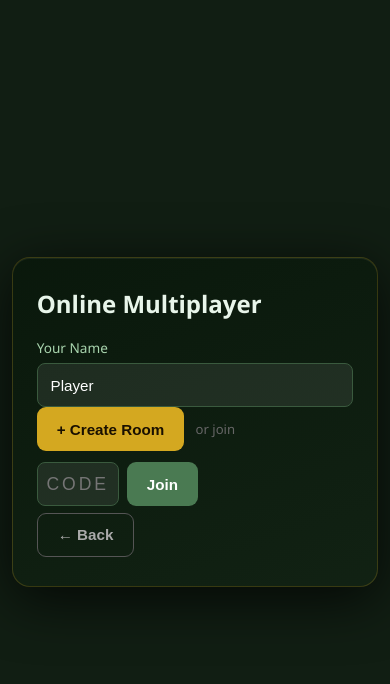
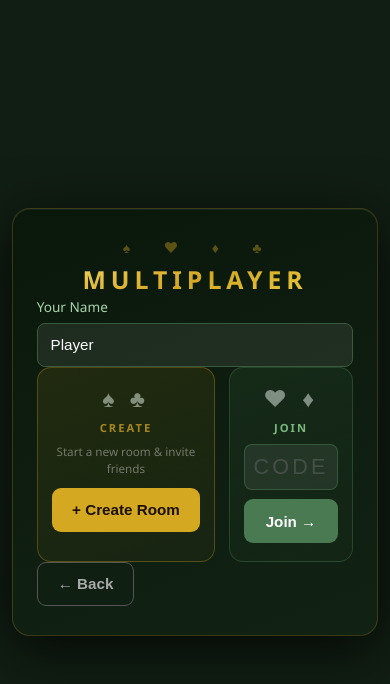
Before and after one commit to ThePanchuk/Shithead-Online, a website: page public/index.html in a window 390 px wide. Both pictures are taken after a click on the button "Pathetic Mode PVP". Drawn offline with Linux system fonts and the light colour scheme; no server answers.

Commit message:
Redesign online lobby screen with card-table elegance
- Two side-by-side action cards (Create / Join) with distinct gold/green styling
- Gold gradient "MULTIPLAYER" header with suit decorations
- Room code input now full-width inside the join card, large tracked font
- Lobby waiting panel gets a styled code box with large gold room code display
- Lobby player rows get card-border treatment; host gets gold highlight
- New CSS: .online-card, .online-header, .online-cards-row, .online-action-card,
  .create-card, .join-card, .action-card-*, .btn-block, .lobby-code-box, etc.
- Responsive: single-column stack at ≤380px
- Old unused classes (.online-split, .join-row, .or-divider, .room-code-label) removed

Co-Authored-By: Claude Sonnet 4.6 <noreply@anthropic.com>

```diff
--- a/public/index.html
+++ b/public/index.html
@@ -74,25 +74,41 @@
 
   <!-- ─── ONLINE LOBBY ───────────────────────────────── -->
   <div id="screen-online" class="screen">
-    <div class="menu-card">
-      <h2>Online Multiplayer</h2>
+    <div class="menu-card online-card">
+
+      <!-- ── Join / Create panel ── -->
       <div id="online-join-panel">
+        <div class="online-header">
+          <div class="online-header-suits">♠ &nbsp; ♥ &nbsp; ♦ &nbsp; ♣</div>
+          <h2 class="online-title">Multiplayer</h2>
+        </div>
         <div class="form-group">
           <label>Your Name</label>
           <input type="text" id="online-name" value="Player" maxlength="15" autocomplete="off">
         </div>
-        <div class="online-split">
-          <button class="btn btn-primary" id="btn-create-room">+ Create Room</button>
-          <span class="or-divider">or join</span>
-          <div class="join-row">
+        <div class="online-cards-row">
+          <div class="online-action-card create-card">
+            <div class="action-card-suits">♠ ♣</div>
+            <div class="action-card-title">Create</div>
+            <p class="action-card-desc">Start a new room&nbsp;&amp; invite friends</p>
+            <button class="btn btn-primary btn-block" id="btn-create-room">+ Create Room</button>
+          </div>
+          <div class="online-action-card join-card">
+            <div class="action-card-suits">♥ ♦</div>
+            <div class="action-card-title">Join</div>
             <input type="text" id="room-code-input" placeholder="CODE" maxlength="4" autocomplete="off">
-            <button class="btn btn-secondary" id="btn-join-room">Join</button>
+            <button class="btn btn-secondary btn-block" id="btn-join-room">Join →</button>
           </div>
         </div>
-        <button class="btn btn-ghost mt-sm" id="btn-online-back">← Back</button>
+        <button class="btn btn-ghost" id="btn-online-back">← Back</button>
       </div>
+
+      <!-- ── Lobby waiting panel ── -->
       <div id="online-lobby-panel" class="hidden">
-        <div class="room-code-label">Room Code: <strong id="room-code-display">----</strong></div>
+        <div class="lobby-code-box">
+          <span class="lobby-code-eyebrow">Room Code</span>
+          <strong id="room-code-display">----</strong>
+        </div>
         <div id="lobby-player-list"></div>
 
         <!-- Timer control — visible to host in Classic Mode only -->
@@ -117,6 +133,7 @@
           <button class="btn btn-primary hidden" id="btn-start-online">Start Game →</button>
         </div>
       </div>
+
     </div>
   </div>
 
--- a/public/style.css
+++ b/public/style.css
@@ -283,35 +283,146 @@ a { color: #7ec88a; }
 /* ═══════════════════════════════════════════════════════
    Online Lobby
    ═══════════════════════════════════════════════════════ */
-.online-split {
+
+/* Wider card to fit two action columns */
+.online-card { width: min(500px, 94vw); }
+
+/* ── Join/Create panel header ── */
+.online-header {
   display: flex;
+  flex-direction: column;
   align-items: center;
-  gap: .7rem;
-  flex-wrap: wrap;
+  gap: .28rem;
+  margin-bottom: .1rem;
 }
-.join-row { display: flex; gap: .5rem; align-items: center; }
-.or-divider { color: #666; font-size: .82rem; white-space: nowrap; }
+.online-header-suits {
+  font-size: .88rem;
+  letter-spacing: .4em;
+  color: rgba(212,168,32,.4);
+  user-select: none;
+}
+.online-title {
+  font-size: 1.55rem;
+  font-weight: 800;
+  letter-spacing: .2em;
+  text-transform: uppercase;
+  background: linear-gradient(160deg, #f0d060 0%, #d4a820 50%, #e8c840 100%);
+  -webkit-background-clip: text;
+  -webkit-text-fill-color: transparent;
+  background-clip: text;
+  margin: 0;
+}
 
+/* ── Two action cards side-by-side ── */
+.online-cards-row {
+  display: grid;
+  grid-template-columns: 1fr 1fr;
+  gap: .85rem;
+}
+.online-action-card {
+  display: flex;
+  flex-direction: column;
+  align-items: center;
+  gap: .6rem;
+  border-radius: 14px;
+  padding: 1.2rem .9rem 1.1rem;
+  text-align: center;
+}
+.create-card {
+  background: linear-gradient(160deg, rgba(212,168,32,.11) 0%, rgba(212,168,32,.04) 100%);
+  border: 1px solid rgba(212,168,32,.30);
+}
+.join-card {
+  background: linear-gradient(160deg, rgba(74,122,82,.15) 0%, rgba(74,122,82,.05) 100%);
+  border: 1px solid rgba(74,122,82,.38);
+}
+.action-card-suits {
+  font-size: 1.45rem;
+  letter-spacing: .2em;
+  opacity: .50;
+  user-select: none;
+  line-height: 1;
+}
+.action-card-title {
+  font-size: .7rem;
+  font-weight: 700;
+  letter-spacing: .18em;
+  text-transform: uppercase;
+  color: rgba(212,168,32,.75);
+}
+.join-card .action-card-title { color: #7ab87e; }
+.action-card-desc {
+  font-size: .73rem;
+  color: rgba(255,255,255,.38);
+  line-height: 1.45;
+  margin: 0;
+}
+.btn-block { width: 100%; }
+
+/* Code input inside join card — full width, big tracked letters */
 #room-code-input {
-  width: 82px;
-  background: rgba(255,255,255,.08);
-  border: 1px solid #3a5a3e;
+  width: 100%;
+  box-sizing: border-box;
+  background: rgba(255,255,255,.07);
+  border: 1px solid rgba(74,122,82,.5);
   border-radius: 8px;
-  padding: .55rem .5rem;
+  padding: .55rem .4rem;
   color: #fff;
-  font-size: 1.1rem;
+  font-size: 1.35rem;
   text-transform: uppercase;
-  letter-spacing: .18rem;
+  letter-spacing: .35rem;
   text-align: center;
   outline: none;
   min-height: 44px;
 }
+#room-code-input:focus { border-color: var(--gold); }
+#room-code-input::placeholder { letter-spacing: .2rem; opacity: .4; }
 
-.room-code-label  { font-size: 1rem; }
-.room-code-label strong { font-size: 1.55rem; letter-spacing: .2rem; color: var(--gold); }
-#lobby-player-list { display: flex; flex-direction: column; gap: .4rem; min-height: 56px; }
-.lobby-player { background: rgba(255,255,255,.07); border-radius: 7px; padding: .4rem .8rem; font-size: .9rem; }
-.lobby-player.host::after { content: ' 👑'; }
+/* Stack on very small phones */
+@media (max-width: 380px) { .online-cards-row { grid-template-columns: 1fr; } }
+
+/* ── Lobby panel ── */
+.lobby-code-box {
+  display: flex;
+  flex-direction: column;
+  align-items: center;
+  gap: .22rem;
+  background: linear-gradient(160deg, rgba(212,168,32,.10) 0%, rgba(212,168,32,.04) 100%);
+  border: 1px solid rgba(212,168,32,.28);
+  border-radius: 14px;
+  padding: .9rem 1.6rem;
+}
+.lobby-code-eyebrow {
+  font-size: .68rem;
+  font-weight: 700;
+  letter-spacing: .22em;
+  text-transform: uppercase;
+  color: rgba(212,168,32,.58);
+}
+.lobby-code-box strong {
+  font-size: 2.2rem;
+  letter-spacing: .4rem;
+  color: var(--gold);
+  text-shadow: 0 0 18px rgba(212,168,32,.28);
+  line-height: 1.1;
+}
+
+#lobby-player-list { display: flex; flex-direction: column; gap: .35rem; min-height: 52px; }
+.lobby-player {
+  display: flex;
+  align-items: center;
+  background: rgba(255,255,255,.06);
+  border: 1px solid rgba(255,255,255,.08);
+  border-radius: 9px;
+  padding: .42rem .85rem;
+  font-size: .9rem;
+  gap: .5rem;
+}
+.lobby-player.host {
+  border-color: rgba(212,168,32,.3);
+  background: rgba(212,168,32,.07);
+}
+.lobby-player.host::after { content: ' 👑'; margin-left: auto; }
 .lobby-status { font-size: .85rem; color: #99c09d; }
 
 /* ── Lobby timer control ────────────────────────────── */
```
